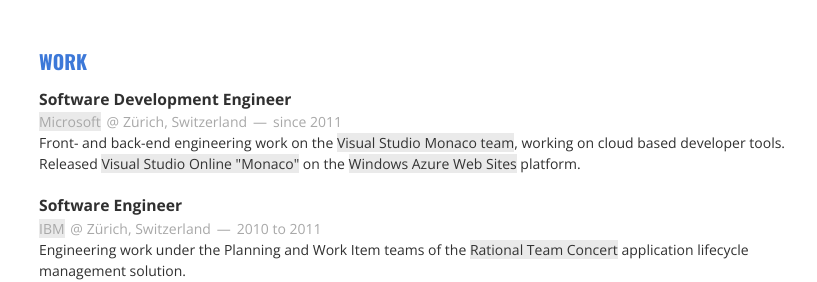
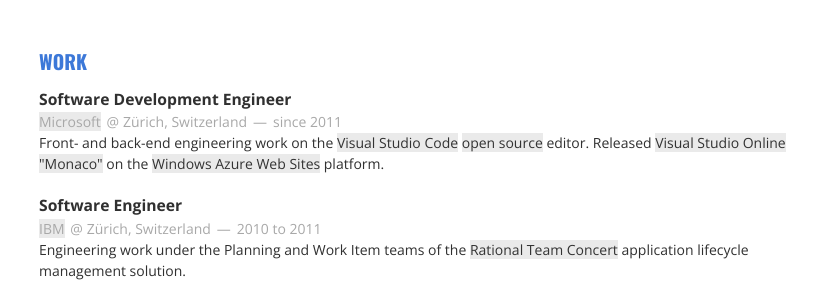
Before and after one commit to joaomoreno/resume, a plain HTML site: page index.html in a window 1280 px wide. Shown: the top 282 px of the page, 321-1138 px from the left. Drawn offline with nearby package versions, Linux system fonts and the light colour scheme.

Commit message:
Update index.html

```diff
--- a/index.html
+++ b/index.html
@@ -51,8 +51,9 @@
 						<span><address>Zürich, Switzerland</address><time>since 2011</time></span>
 					</header>
 					<p>
-						Front- and back-end engineering work on the <a href="http://blogs.msdn.com/b/monaco/">Visual Studio Monaco team</a>,
-						working on cloud based developer tools. Released
+						Front- and back-end engineering work on the <a href="https://code.visualstudio.com/">Visual Studio Code</a>
+						<a href="https://github.com/Microsoft/vscode">open source</a> editor.
+						Released
 						<a href="http://channel9.msdn.com/Series/Visual-Studio-Online-Monaco">Visual Studio Online "Monaco"</a>
 						on the <a href="http://azure.microsoft.com/en-us/services/websites/">Windows Azure Web Sites</a> platform.
 					</p>
```
